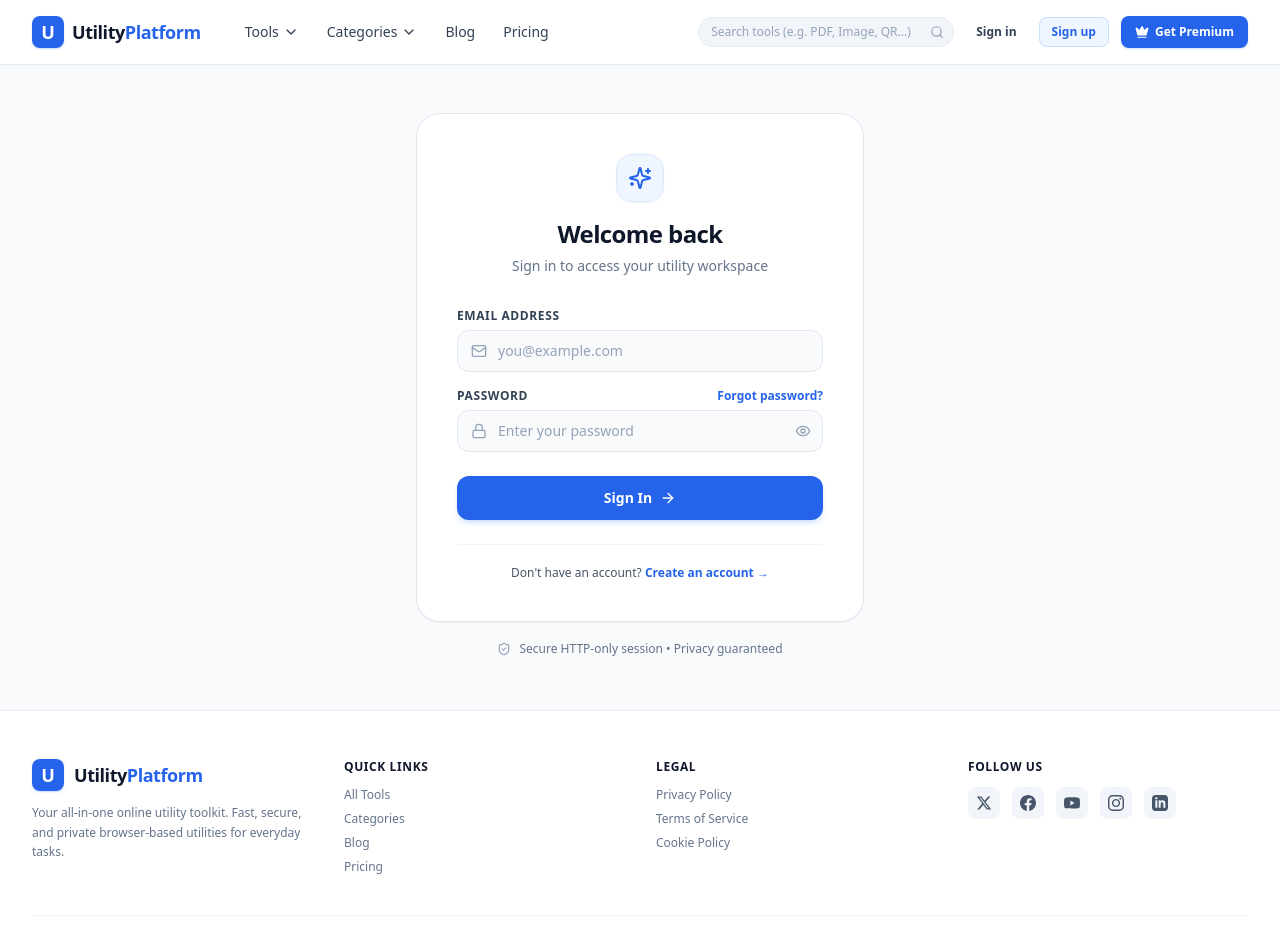
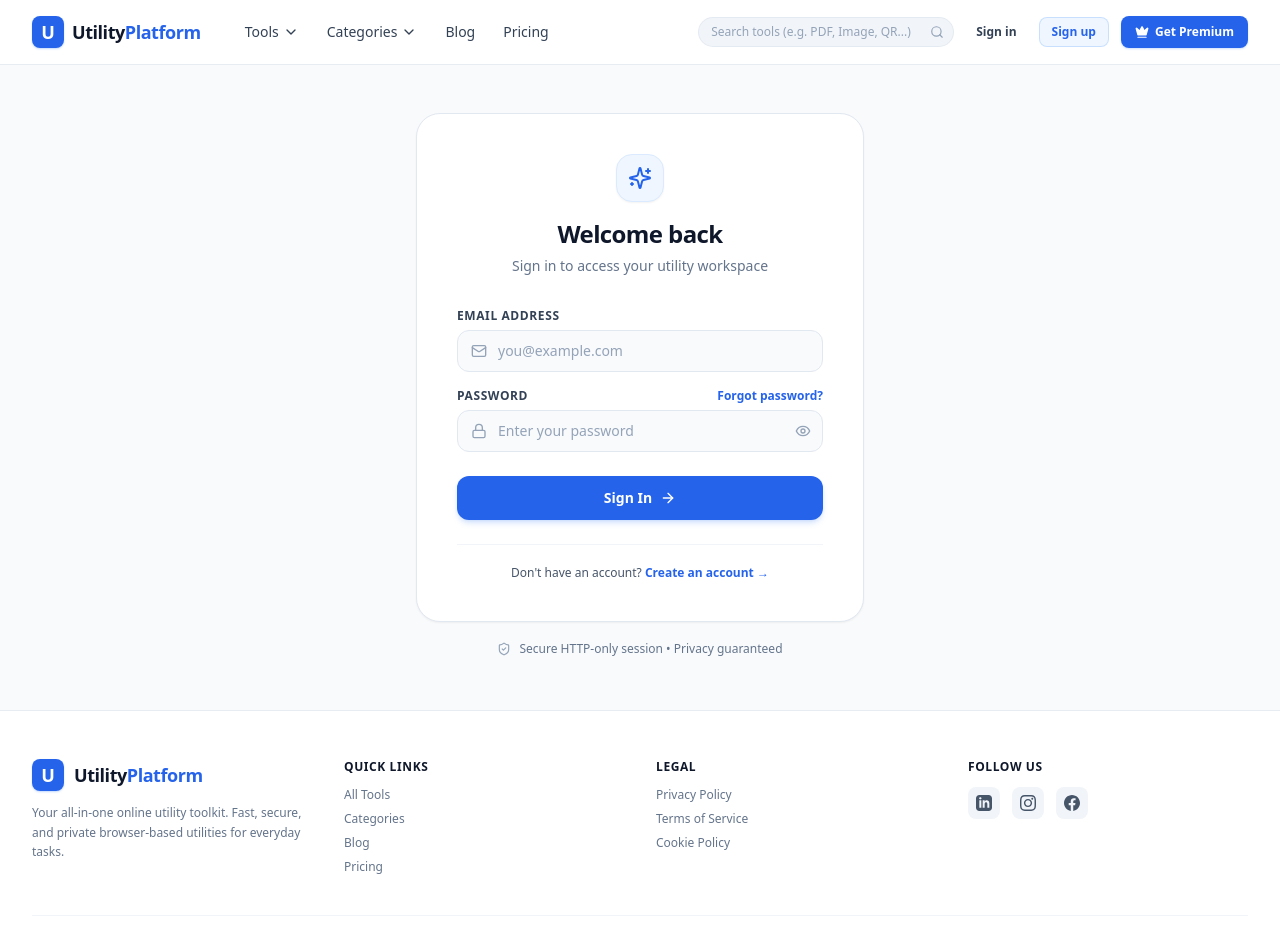
Before and after one commit to Kran19/ad-utility, a Next.js app in the folder apps/frontend/: page /login in a window 1280 px wide. Shown: the top 940 px of the page. Built offline with nearby package versions, Linux system fonts and the light colour scheme.

Commit message:
feat(footer): set Emperor Brains social links for LinkedIn, Instagram, Facebook and remove unused icons

```diff
--- a/apps/frontend/src/components/navigation/Footer.tsx
+++ b/apps/frontend/src/components/navigation/Footer.tsx
@@ -76,45 +76,21 @@
           <div className="space-y-3">
             <h4 className="text-xs font-bold text-slate-900 uppercase tracking-wider">Follow Us</h4>
             <div className="flex items-center gap-3">
-              {/* X / Twitter */}
+              {/* LinkedIn */}
               <a
-                href="https://twitter.com"
+                href="https://www.linkedin.com/company/emperorbrains"
                 target="_blank"
                 rel="noopener noreferrer"
-                className="w-8 h-8 rounded-lg bg-slate-100 hover:bg-blue-50 text-slate-600 hover:text-blue-600 flex items-center justify-center transition-colors"
-                title="X / Twitter"
+                className="w-8 h-8 rounded-lg bg-slate-100 hover:bg-blue-50 text-slate-600 hover:text-blue-700 flex items-center justify-center transition-colors"
+                title="LinkedIn"
               >
                 <svg className="w-4 h-4 fill-current" viewBox="0 0 24 24">
-                  <path d="M18.244 2.25h3.308l-7.227 8.26 8.502 11.24H16.17l-5.214-6.817L4.99 21.75H1.68l7.73-8.835L1.254 2.25H8.08l4.713 6.231zm-1.161 17.52h1.833L7.084 4.126H5.117z" />
-                </svg>
-              </a>
-              {/* Facebook */}
-              <a
-                href="https://facebook.com"
-                target="_blank"
-                rel="noopener noreferrer"
-                className="w-8 h-8 rounded-lg bg-slate-100 hover:bg-blue-50 text-slate-600 hover:text-blue-600 flex items-center justify-center transition-colors"
-                title="Facebook"
-              >
-                <svg className="w-4 h-4 fill-current" viewBox="0 0 24 24">
-                  <path d="M24 12.073c0-6.627-5.373-12-12-12s-12 5.373-12 12c0 5.99 4.388 10.954 10.125 11.854v-8.385H7.078v-3.47h3.047V9.43c0-3.007 1.792-4.669 4.533-4.669 1.312 0 2.686.235 2.686.235v2.953H15.83c-1.491 0-1.956.925-1.956 1.874v2.25h3.328l-.532 3.47h-2.796v8.385C19.612 23.027 24 18.062 24 12.073z" />
-                </svg>
-              </a>
-              {/* YouTube */}
-              <a
-                href="https://youtube.com"
-                target="_blank"
-                rel="noopener noreferrer"
-                className="w-8 h-8 rounded-lg bg-slate-100 hover:bg-red-50 text-slate-600 hover:text-red-600 flex items-center justify-center transition-colors"
-                title="YouTube"
-              >
-                <svg className="w-4 h-4 fill-current" viewBox="0 0 24 24">
-                  <path d="M23.498 6.186a3.016 3.016 0 0 0-2.122-2.136C19.505 3.545 12 3.545 12 3.545s-7.505 0-9.377.505A3.017 3.017 0 0 0 .502 6.186C0 8.07 0 12 0 12s0 3.93.502 5.814a3.016 3.016 0 0 0 2.122 2.136c1.871.505 9.376.505 9.376.505s7.505 0 9.377-.505a3.015 3.015 0 0 0 2.122-2.136C24 15.93 24 12 24 12s0-3.93-.502-5.814zM9.545 15.568V8.432L15.818 12l-6.273 3.568z" />
+                  <path d="M19 0h-14c-2.761 0-5 2.239-5 5v14c0 2.761 2.239 5 5 5h14c2.762 0 5-2.239 5-5v-14c0-2.761-2.238-5-5-5zm-11 19h-3v-11h3v11zm-1.5-12.268c-.966 0-1.75-.79-1.75-1.764s.784-1.764 1.75-1.764 1.75.79 1.75 1.764-.783 1.764-1.75 1.764zm13.5 12.268h-3v-5.604c0-3.368-4-3.113-4 0v5.604h-3v-11h3v1.765c1.396-2.586 7-2.777 7 2.476v6.759z" />
                 </svg>
               </a>
               {/* Instagram */}
               <a
-                href="https://instagram.com"
+                href="https://www.instagram.com/emperorbrains"
                 target="_blank"
                 rel="noopener noreferrer"
                 className="w-8 h-8 rounded-lg bg-slate-100 hover:bg-pink-50 text-slate-600 hover:text-pink-600 flex items-center justify-center transition-colors"
@@ -124,16 +100,16 @@
                   <path d="M12 2.163c3.204 0 3.584.012 4.85.07 3.252.148 4.771 1.691 4.919 4.919.058 1.265.069 1.645.069 4.849 0 3.205-.012 3.584-.069 4.849-.149 3.225-1.664 4.771-4.919 4.919-1.266.058-1.644.07-4.85.07-3.204 0-3.584-.012-4.849-.07-3.26-.149-4.771-1.699-4.919-4.92-.058-1.265-.07-1.644-.07-4.849 0-3.204.013-3.583.07-4.849.149-3.227 1.664-4.771 4.919-4.919 1.266-.057 1.645-.069 4.849-.069zm0-2.163c-3.259 0-3.667.014-4.947.072-4.358.2-6.78 2.618-6.98 6.98-.059 1.281-.073 1.689-.073 4.948 0 3.259.014 3.668.072 4.948.2 4.358 2.618 6.78 6.98 6.98 1.281.058 1.689.072 4.948.072 3.259 0 3.668-.014 4.948-.072 4.354-.2 6.782-2.618 6.979-6.98.059-1.28.073-1.689.073-4.948 0-3.259-.014-3.667-.072-4.947-.196-4.354-2.617-6.78-6.979-6.98-1.281-.059-1.69-.073-4.949-.073zm0 5.838c-3.403 0-6.162 2.759-6.162 6.162s2.759 6.163 6.162 6.163 6.162-2.759 6.162-6.163c0-3.403-2.759-6.162-6.162-6.162zm0 10.162c-2.209 0-4-1.79-4-4 0-2.209 1.791-4 4-4s4 1.791 4 4c0 2.21-1.791 4-4 4zm6.406-11.845c-.796 0-1.441.645-1.441 1.44s.645 1.44 1.441 1.44c.795 0 1.439-.645 1.439-1.44s-.644-1.44-1.439-1.44z" />
                 </svg>
               </a>
-              {/* LinkedIn */}
+              {/* Facebook */}
               <a
-                href="https://linkedin.com"
+                href="https://www.facebook.com/emperorbrains"
                 target="_blank"
                 rel="noopener noreferrer"
-                className="w-8 h-8 rounded-lg bg-slate-100 hover:bg-blue-50 text-slate-600 hover:text-blue-700 flex items-center justify-center transition-colors"
-                title="LinkedIn"
+                className="w-8 h-8 rounded-lg bg-slate-100 hover:bg-blue-50 text-slate-600 hover:text-blue-600 flex items-center justify-center transition-colors"
+                title="Facebook"
               >
                 <svg className="w-4 h-4 fill-current" viewBox="0 0 24 24">
-                  <path d="M19 0h-14c-2.761 0-5 2.239-5 5v14c0 2.761 2.239 5 5 5h14c2.762 0 5-2.239 5-5v-14c0-2.761-2.238-5-5-5zm-11 19h-3v-11h3v11zm-1.5-12.268c-.966 0-1.75-.79-1.75-1.764s.784-1.764 1.75-1.764 1.75.79 1.75 1.764-.783 1.764-1.75 1.764zm13.5 12.268h-3v-5.604c0-3.368-4-3.113-4 0v5.604h-3v-11h3v1.765c1.396-2.586 7-2.777 7 2.476v6.759z" />
+                  <path d="M24 12.073c0-6.627-5.373-12-12-12s-12 5.373-12 12c0 5.99 4.388 10.954 10.125 11.854v-8.385H7.078v-3.47h3.047V9.43c0-3.007 1.792-4.669 4.533-4.669 1.312 0 2.686.235 2.686.235v2.953H15.83c-1.491 0-1.956.925-1.956 1.874v2.25h3.328l-.532 3.47h-2.796v8.385C19.612 23.027 24 18.062 24 12.073z" />
                 </svg>
               </a>
             </div>
```
